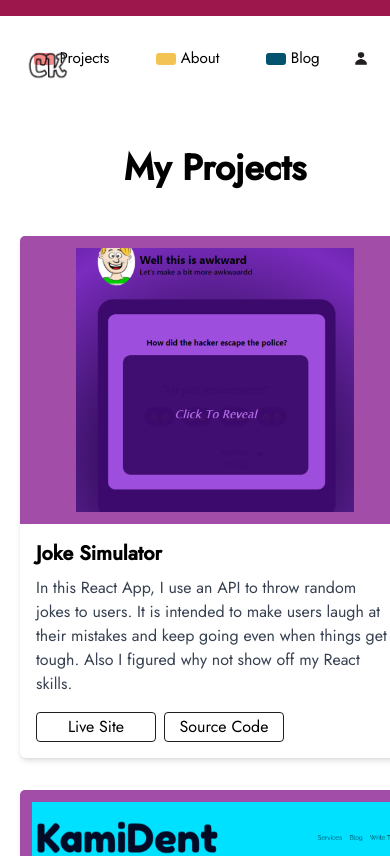
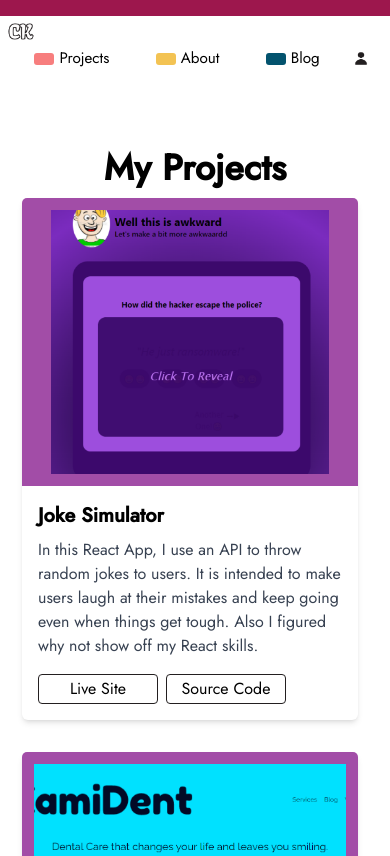
Before and after one commit to cindykandie/frontend-dev, a Next.js app: page /projects in a window 390 px wide. Shown: the top 856 px of the page. Built offline with nearby package versions, Linux system fonts and the light colour scheme.

Commit message:
style the project wrappers

```diff
--- a/src/css/Home.css
+++ b/src/css/Home.css
@@ -40,6 +40,14 @@
     top: 3rem;
     left: 1.5rem;
    }
+   @media screen and (max-width: 800px) {
+    .logo-div{
+      position: absolute;
+      width: 2rem;
+      top: 20px;
+      left: 5px;
+     }
+  }
    .logo-div img:hover{
     box-shadow: inset 0px -10px 20px -10px var(--purpleColor);
     background-color: none;
--- a/src/css/Projects.css
+++ b/src/css/Projects.css
@@ -16,6 +16,9 @@
 body{
     display: flex;
 
+}
+.project-wrapper{
+    margin: 10px 20px 5px 10px;
 }
 section{
     width: 100vw;
--- a/src/pages/about.js
+++ b/src/pages/about.js
@@ -5,12 +5,12 @@ import data from "@/data/about.json";
 export default function About() {
   return (
     <Layout>
-      <div className="flex flex-col items-center justify-center mb-8">
+      <div className="flex flex-col items-center justify-center mb-8 project-wrapper">
         <section className="flex flex-col items-center justify-center">
           <h1 className="mt-4 text-4xl font-bold">About Me</h1>
-          <div className="grid grid-cols-1 sm:grid-cols-2 lg:grid-cols-2 gap-8 mt-12 mx-auto max-w-7xl">
+          <div className="grid grid-cols-1 sm:grid-cols-1 lg:grid-cols-2 gap-8 mt-10 mr-5 max-w-8xl">
             {data.sections.map((section) => (
-              <div className="bg-white rounded-md shadow-md flex flex-col justify-between" key={section.name}>
+              <div className="bg-white rounded-md shadow-md flex flex-col justify-between mx-3" key={section.name}>
                 <h2 className="p-2 text-2xl font-bold">{section.name}</h2>
                 <div className="relative image-wrapper">
                   <img className="rounded-t-lg h-72 object-cover custom-image p-1" src={section.image} alt={section.name} />
--- a/src/pages/projects.js
+++ b/src/pages/projects.js
@@ -6,12 +6,12 @@ export default function Projects() {
   return (
     <Layout>
       <div className="flex items-center justify-center">
-        <section className="flex flex-col items-center mx-5 my-5">
+        <section className="flex flex-col items-center my-5">
           <h1 className="mt-8 text-4xl font-bold">My Projects</h1>
 
-          <div className="grid grid-cols-1 sm:grid-cols-2 lg:grid-cols-2 gap-8 mt-12 mx-auto max-w-7xl">
+          <div className="grid grid-cols-1 sm:grid-cols-1 lg:grid-cols-2 gap-8 mt-12 m-3 project-wrapper">
             {projects.projects.map((project) => (
-              <div className="bg-white rounded-md shadow-md flex flex-col justify-between">
+              <div className="bg-white rounded-md shadow-md flex flex-col justify-between mx-3">
                 <div className="relative image-wrapper">
                   <img
                     className="rounded-t-lg h-72 object-cover p-3"
@@ -35,23 +35,3 @@ export default function Projects() {
     </Layout>
   );
 }
-
-      {/* <div className="grid grid-cols-1 sm:grid-cols-2 lg:grid-cols-2 gap-8 mt-12 mx-auto max-w-7xl">
-        <div className="bg-white rounded-md shadow-md flex flex-col justify-between">
-          <div className="relative image-wrapper">
-            <img
-              className="rounded-t-lg h-72 object-cover custom-image"
-              src="/assets/images/jokesapp.png"
-            />
-          </div>
-          <div className="p-4">
-            <h2 className="text-xl font-bold mb-2">Joke Simulator</h2>
-            <p className="text-gray-700 text-base">
-            In this React App, I use an API to throw random jokes to users. It is intended to makee users laugh at their mistakes and keep going even when things get tough. Also I figured why not show off my React skills.
-            </p>
-            <div className="flex btn-container">
-              <a href="https://github.com/cindykandie/jokes-simulator"><button>Source Code</button></a>
-              <a href="https://jokes-simulator.netlify.app/"><button>Live Site</button></a>
-            </div>
-          </div>
-        </div> */}
```
